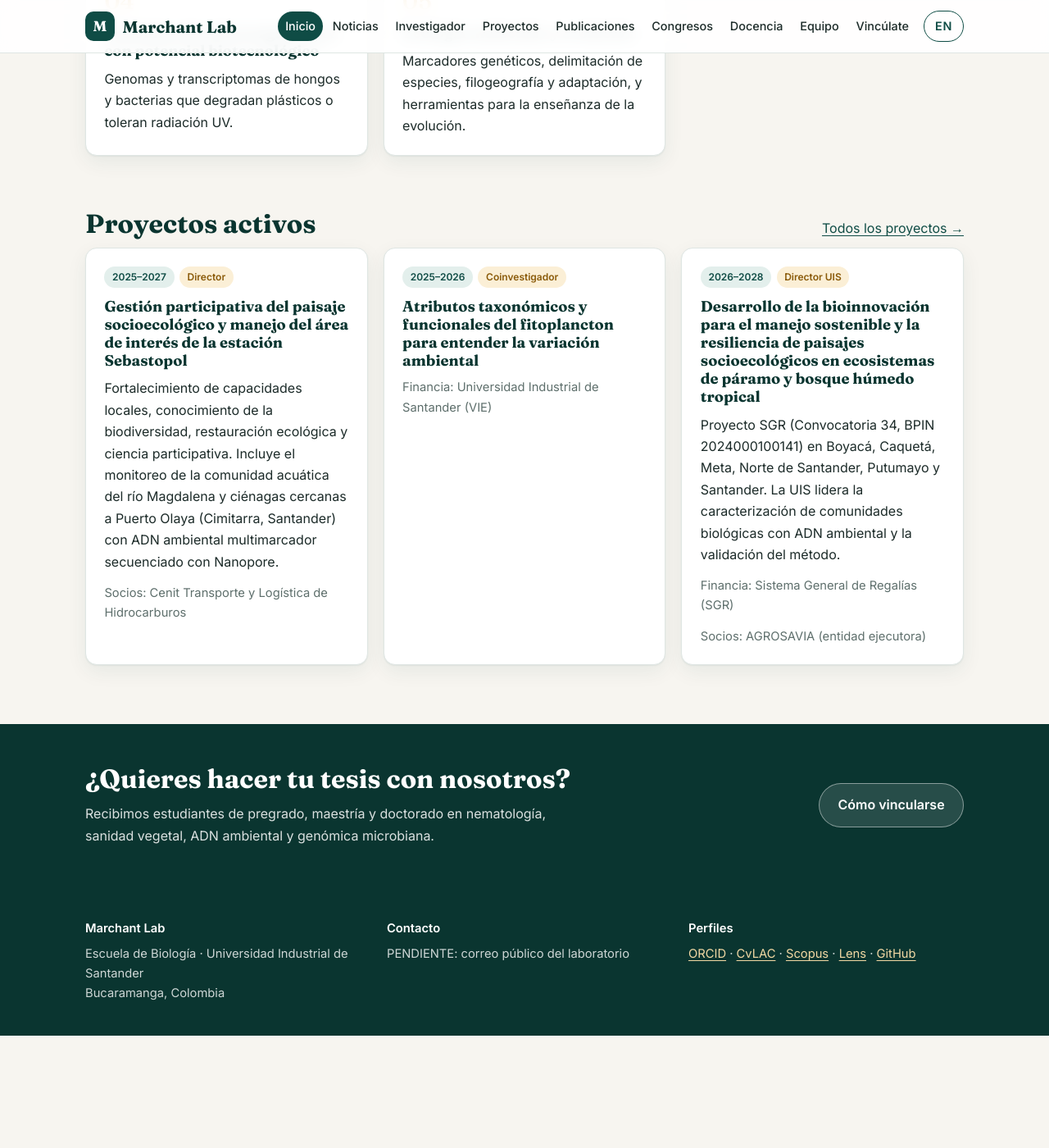
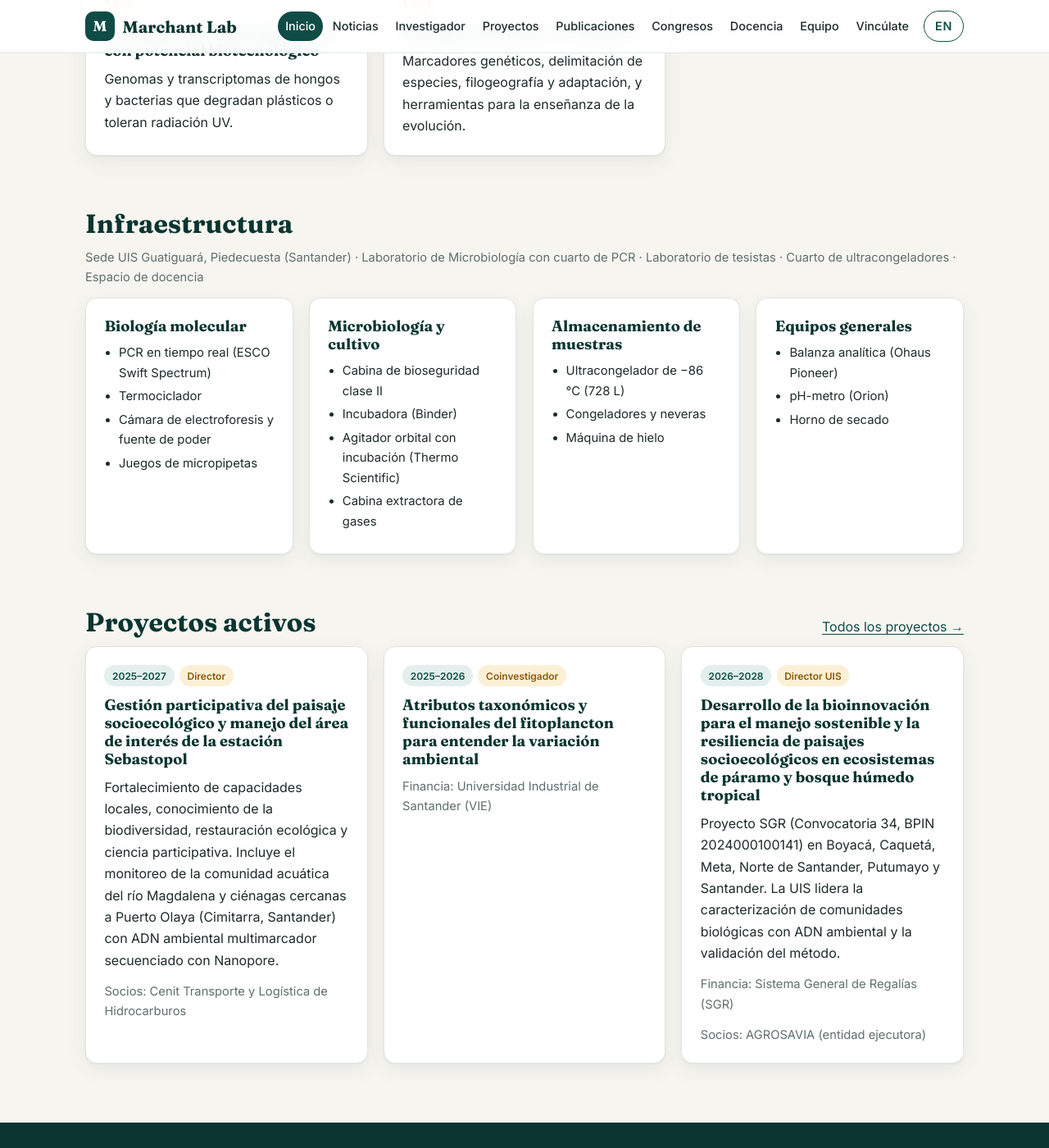
Before and after one commit to Marchant-Lab/marchant-lab-web, a Jekyll site: the page built from index.html, in a window 1280 px wide and 1400 px high, scrolled down 1497 px. Shown: the whole window at 82% size. Built offline with Jekyll 4.4.1, drawn with Linux system fonts in a browser that asks for light colours; before the commit the page ends 2760 px from its top, so only the background shows below that; some of the changed text lies outside the part shown.

Commit message:
Agrega infraestructura del iBGA en Guatiguará, cargo de director del grupo y completa el proyecto de aguacate
Co-Authored-By: Claude Opus 5.5 <noreply@anthropic.com>

```diff
--- /dev/null
+++ b/_data/infraestructura.yml
@@ -0,0 +1,14 @@
+# Infraestructura del Grupo iBGA en la Sede UIS Guatiguará (Piedecuesta), a cargo de Sergio Marchant.
+# Fuente: Cuadro Maestro de Infraestructura de la Escuela de Biología, hoja "iBGA Biotec Gest Ambi PTG".
+# No publicar números de inventario. Equipos propios no inventariados (p. ej. secuenciación) se agregan a mano.
+sede: Sede UIS Guatiguará, Piedecuesta (Santander)
+espacios: [Laboratorio de Microbiología con cuarto de PCR, Laboratorio de tesistas, Cuarto de ultracongeladores, Espacio de docencia]
+grupos:
+  - nombre: Biología molecular
+    equipos: [PCR en tiempo real (ESCO Swift Spectrum), Termociclador, Cámara de electroforesis y fuente de poder, Juegos de micropipetas]
+  - nombre: Microbiología y cultivo
+    equipos: [Cabina de bioseguridad clase II, Incubadora (Binder), Agitador orbital con incubación (Thermo Scientific), Cabina extractora de gases]
+  - nombre: Almacenamiento de muestras
+    equipos: [Ultracongelador de −86 °C (728 L), Congeladores y neveras, Máquina de hielo]
+  - nombre: Equipos generales
+    equipos: [Balanza analítica (Ohaus Pioneer), pH-metro (Orion), Horno de secado]
--- a/_data/investigador.yml
+++ b/_data/investigador.yml
@@ -2,7 +2,7 @@
 nombre: Sergio Marchant
 cargo: Profesor Asociado, Escuela de Biología, Universidad Industrial de Santander
 categoria: Investigador Asociado (I) y par evaluador reconocido por Minciencias
-grupo: Grupo de Investigación en Biotecnología y Gestión Ambiental (iBGA)
+grupo: Director del Grupo de Investigación en Biotecnología y Gestión Ambiental (iBGA)
 foto: ""   # p. ej. /assets/fotos/sergio.jpg
 bio:
   - Biólogo chileno interesado en aplicar herramientas genéticas y ecológicas a retos de conservación de la biodiversidad y agricultura sostenible. Se formó en Biología Marina en la Universidad Católica del Norte (Coquimbo, Chile) y obtuvo su doctorado en Ciencias Biológicas en Clemson University (Carolina del Sur, EE. UU.), donde estudió la biogeografía, la adaptación térmica y la distribución del percebe Pollicipes elegans.
@@ -13,6 +13,7 @@ formacion:
   - Biólogo Marino, Universidad Católica del Norte, Chile (1999–2006)
 trayectoria:
   - Profesor Asociado, Escuela de Biología, UIS (2017–actual)
+  - Director del Grupo de Investigación en Biotecnología y Gestión Ambiental (iBGA), UIS (actual)
   - Estancia de investigación, University of California, Davis, EE. UU. (2024)
   - Director de la Sala de Exhibición del Museo de Historia Natural, UIS (2025–actual)
   - Director de la Escuela de Biología, UIS (2023–2025)
--- a/_data/proyectos.yml
+++ b/_data/proyectos.yml
@@ -31,8 +31,10 @@
   socios: AGROSAVIA (entidad ejecutora)
   financiador: Sistema General de Regalías (SGR)
 - titulo: Recuperación de aguacates criollos y antillanos en El Carmen de Chucurí y Montes de María
-  estado: pasado   # CvLAC no tiene fecha de fin; sin actividad reciente en el servidor. Confirmar con acta de cierre.
-  anios: "2019"
+  estado: pasado   # = "Diagnóstico de factores … producción de aguacate" (IP Jorge Hernández), 2019-10-29 a 2021-07-27
+  anios: 2019–2021
+  rol: Coinvestigador
+  financiador: AGROSAVIA – Ministerio de Agricultura
 - titulo: Aprovechamiento de la biodiversidad en agraz y papa para cultivos promisorios en Santander
   estado: pasado
   anios: 2022–2025
--- a/_data/traduccion_en.yml
+++ b/_data/traduccion_en.yml
@@ -58,7 +58,6 @@
 # --- Investigador
 "Profesor Asociado, Escuela de Biología, Universidad Industrial de Santander": "Associate Professor, School of Biology, Universidad Industrial de Santander"
 "Investigador Asociado (I) y par evaluador reconocido por Minciencias": "Associate Researcher and recognized peer reviewer, Colombian Ministry of Science (Minciencias)"
-"Grupo de Investigación en Biotecnología y Gestión Ambiental (iBGA)": "Biotechnology and Environmental Management Research Group (iBGA)"
 "Biólogo chileno interesado en aplicar herramientas genéticas y ecológicas a retos de conservación de la biodiversidad y agricultura sostenible. Se formó en Biología Marina en la Universidad Católica del Norte (Coquimbo, Chile) y obtuvo su doctorado en Ciencias Biológicas en Clemson University (Carolina del Sur, EE. UU.), donde estudió la biogeografía, la adaptación térmica y la distribución del percebe Pollicipes elegans.": "Chilean biologist interested in applying genetic and ecological tools to challenges in biodiversity conservation and sustainable agriculture. He trained in Marine Biology at Universidad Católica del Norte (Coquimbo, Chile) and earned his PhD in Biological Sciences at Clemson University (South Carolina, USA), where he studied the biogeography, thermal adaptation and distribution of the gooseneck barnacle Pollicipes elegans."
 "Ha desarrollado marcadores genómicos en plantas, isópodos marinos y abalones para delimitar especies y medir diversidad genética. Hoy su trabajo se centra en la biotecnología agrícola, en particular en nematodos fitoparásitos de cultivos colombianos, en colaboración con AGROSAVIA.": "He has developed genomic markers for plants, marine isopods and abalones to delimit species and measure genetic diversity. His current work focuses on agricultural biotechnology, particularly plant-parasitic nematodes of Colombian crops, in collaboration with AGROSAVIA."
 "En la UIS ha dirigido numerosos trabajos de grado de pregrado y posgrado, desde el diagnóstico molecular de fitopatógenos hasta el estudio de comunidades de peces, y desarrolla herramientas para la enseñanza de la evolución.": "At UIS he has supervised many undergraduate and graduate theses, from molecular diagnosis of plant pathogens to the study of fish communities, and develops tools for teaching evolution."
@@ -169,3 +168,30 @@
 "UIS": "UIS"
 "Juan Diego Campos Reyes se gradúa como biólogo": "Juan Diego Campos Reyes graduates in Biology"
 "Su trabajo de grado abordó la ecología molecular de poblaciones acuáticas y sus implicaciones para la conservación.": "His thesis addressed the molecular ecology of aquatic populations and its implications for conservation."
+
+# --- Infraestructura y grupo
+"Director del Grupo de Investigación en Biotecnología y Gestión Ambiental (iBGA)": "Head of the Biotechnology and Environmental Management Research Group (iBGA)"
+"Director del Grupo de Investigación en Biotecnología y Gestión Ambiental (iBGA), UIS (actual)": "Head of the Biotechnology and Environmental Management Research Group (iBGA), UIS (present)"
+"Sede UIS Guatiguará, Piedecuesta (Santander)": "UIS Guatiguará campus, Piedecuesta (Santander)"
+"Laboratorio de Microbiología con cuarto de PCR": "Microbiology lab with PCR room"
+"Laboratorio de tesistas": "Thesis students' lab"
+"Cuarto de ultracongeladores": "Ultra-low freezer room"
+"Espacio de docencia": "Teaching space"
+"Biología molecular": "Molecular biology"
+"PCR en tiempo real (ESCO Swift Spectrum)": "Real-time PCR (ESCO Swift Spectrum)"
+"Termociclador": "Thermal cycler"
+"Cámara de electroforesis y fuente de poder": "Electrophoresis chamber and power supply"
+"Juegos de micropipetas": "Micropipette sets"
+"Microbiología y cultivo": "Microbiology and culture"
+"Cabina de bioseguridad clase II": "Class II biosafety cabinet"
+"Incubadora (Binder)": "Incubator (Binder)"
+"Agitador orbital con incubación (Thermo Scientific)": "Incubated orbital shaker (Thermo Scientific)"
+"Cabina extractora de gases": "Fume hood"
+"Almacenamiento de muestras": "Sample storage"
+"Ultracongelador de −86 °C (728 L)": "−86 °C ultra-low freezer (728 L)"
+"Congeladores y neveras": "Freezers and refrigerators"
+"Máquina de hielo": "Ice machine"
+"Equipos generales": "General equipment"
+"Balanza analítica (Ohaus Pioneer)": "Analytical balance (Ohaus Pioneer)"
+"pH-metro (Orion)": "pH meter (Orion)"
+"Horno de secado": "Drying oven"
--- a/_data/ui.yml
+++ b/_data/ui.yml
@@ -10,6 +10,7 @@ es:
   vinculate_boton: Vincúlate al laboratorio
   cifras: [publicaciones, proyectos activos, integrantes, egresados]
   lineas: Líneas de investigación
+  infraestructura: Infraestructura
   proyectos_activos: Proyectos activos
   todos_proyectos: Todos los proyectos →
   banda_titulo: ¿Quieres hacer tu tesis con nosotros?
@@ -28,7 +29,7 @@ es:
   como_aplicar: ¿Cómo aplicar?
   aplicar_antes: Escribe a
   aplicar_despues: con tu hoja de vida, la línea de investigación que te interesa y tu disponibilidad.
-  pie_lugar: Escuela de Biología · Universidad Industrial de Santander<br>Bucaramanga, Colombia
+  pie_lugar: Grupo iBGA · Escuela de Biología · Universidad Industrial de Santander<br>Sede Guatiguará, Piedecuesta · Bucaramanga, Colombia
   contacto: Contacto
   perfiles: Perfiles
   tipos: {}
@@ -60,6 +61,7 @@ en:
   vinculate_boton: Join the lab
   cifras: [publications, active projects, members, alumni]
   lineas: Research lines
+  infraestructura: Facilities
   proyectos_activos: Active projects
   todos_proyectos: All projects →
   banda_titulo: Want to do your thesis with us?
@@ -78,7 +80,7 @@ en:
   como_aplicar: How to apply
   aplicar_antes: Write to
   aplicar_despues: with your CV, the research line you are interested in and your availability.
-  pie_lugar: School of Biology · Universidad Industrial de Santander<br>Bucaramanga, Colombia
+  pie_lugar: iBGA Research Group · School of Biology · Universidad Industrial de Santander<br>Guatiguará campus, Piedecuesta · Bucaramanga, Colombia
   contacto: Contact
   perfiles: Profiles
   grupos_congresos: [International conferences, National conferences]
--- a/_includes/paginas/inicio.html
+++ b/_includes/paginas/inicio.html
@@ -42,6 +42,20 @@
   </div>
 </section>
 
+{% assign inf = site.data.infraestructura %}
+<section class="contenedor seccion">
+  <h2>{{ ui.infraestructura }}</h2>
+  <p class="nota">{{ tr[inf.sede] | default: inf.sede }} · {% for e in inf.espacios %}{{ tr[e] | default: e }}{% unless forloop.last %} · {% endunless %}{% endfor %}</p>
+  <div class="rejilla rejilla-infra">
+    {% for g in inf.grupos %}
+    <article class="tarjeta">
+      <h3>{{ tr[g.nombre] | default: g.nombre }}</h3>
+      <ul class="lista-equipos">{% for e in g.equipos %}<li>{{ tr[e] | default: e }}</li>{% endfor %}</ul>
+    </article>
+    {% endfor %}
+  </div>
+</section>
+
 <section class="contenedor seccion">
   <div class="titulo-con-enlace"><h2>{{ ui.proyectos_activos }}</h2><a href="{{ ui.menu[3][0] | relative_url }}">{{ ui.todos_proyectos }}</a></div>
   <div class="rejilla">
--- a/assets/style.css
+++ b/assets/style.css
@@ -179,3 +179,8 @@ details p { margin-top: .6rem; }
 
 /* Nombres científicos dentro de texto que ya va en cursiva: se invierten a redonda */
 .tesis em, .cabecera em { font-style: normal; }
+
+/* Infraestructura */
+.rejilla-infra { grid-template-columns: repeat(auto-fill, minmax(240px, 1fr)); }
+.lista-equipos { margin: 0; padding-left: 1.1rem; font-size: .93rem; }
+.lista-equipos li { margin-bottom: .25rem; }
--- a/scripts/revisar_traducciones.py
+++ b/scripts/revisar_traducciones.py
@@ -29,6 +29,8 @@ usados |= set(textos(cargar("personas"), ["rol"]))
 usados |= set(textos(cargar("vinculacion"), ["modalidad", "detalle"]))
 usados |= set(textos(cargar("congresos"), ["pais"]))
 usados |= set(textos(cargar("noticias"), ["titulo", "texto"]))
+infra = cargar("infraestructura")
+usados |= set(textos([infra], ["sede", "espacios"])) | set(textos(infra["grupos"], ["nombre", "equipos"]))
 usados |= set(textos([inv], ["cargo", "categoria", "grupo", "bio", "formacion", "trayectoria"]))
 for seccion in doc.values():
     usados |= set(textos(seccion, ["nombre", "nivel", "periodos", "descripcion"]))
```
Also changed, not shown: README.md.
